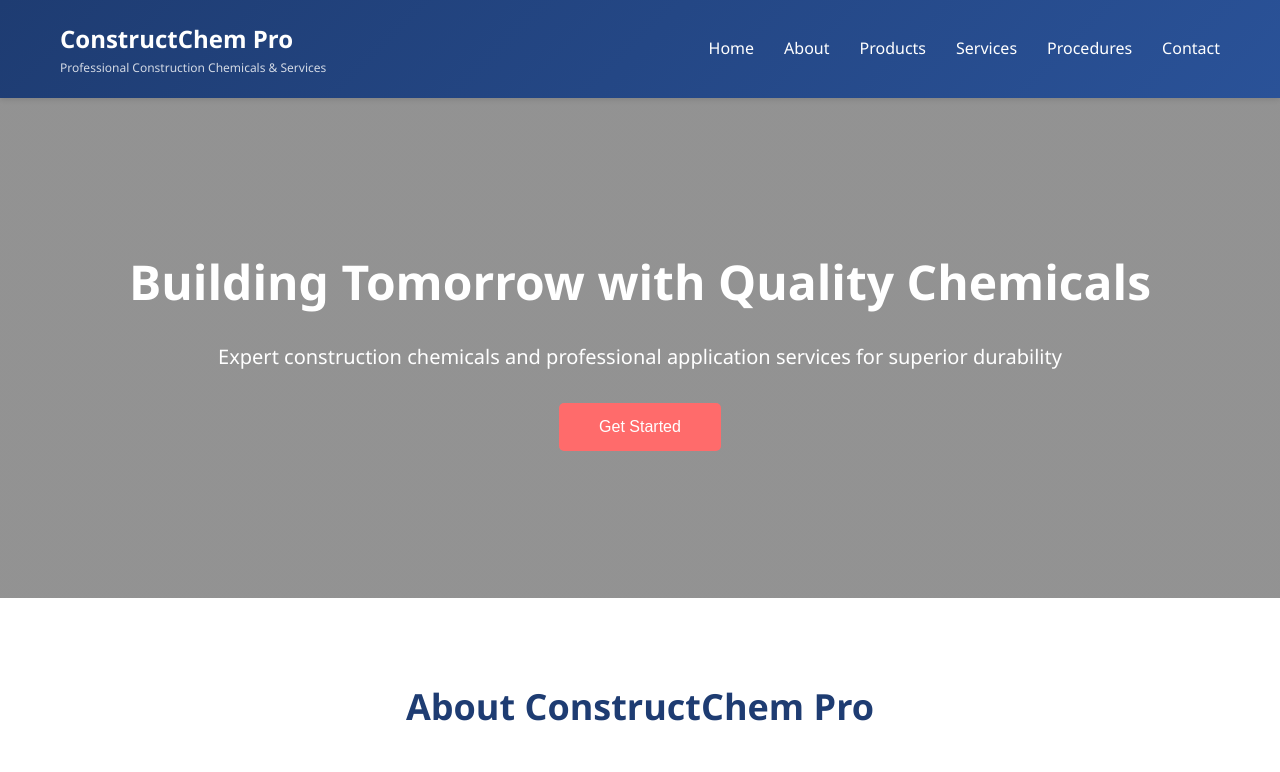
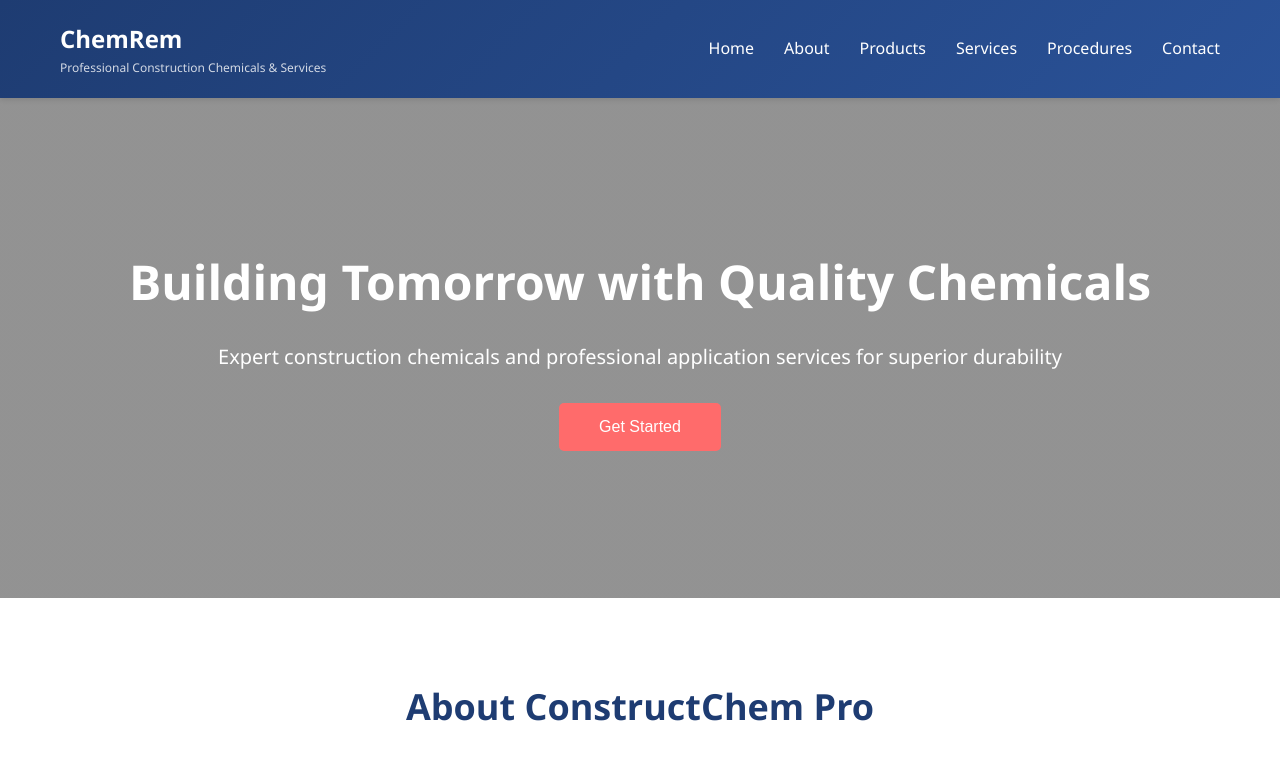
Before and after one commit to Anne-main/chemrem.github.io, a website: page index.html in a window 1280 px wide. Shown: the top 772 px of the page. Drawn offline with Linux system fonts and the light colour scheme; no server answers.

Commit message:
Update index.html

```diff
--- a/index.html
+++ b/index.html
@@ -3,14 +3,14 @@
 <head>
     <meta charset="UTF-8">
     <meta name="viewport" content="width=device-width, initial-scale=1.0">
-    <title>ConstructChem Pro - Construction Chemicals & Application Services</title>
+    <title>ChemRem Construction Chemicals & Application Services</title>
     <link rel="stylesheet" href="styles.css">
 </head>
 <body>
     <header>
         <nav class="navbar">
             <div class="logo">
-                <h1>ConstructChem Pro</h1>
+                <h1>ChemRem </h1>
                 <p class="tagline">Professional Construction Chemicals & Services</p>
             </div>
             <ul class="nav-menu">
```
